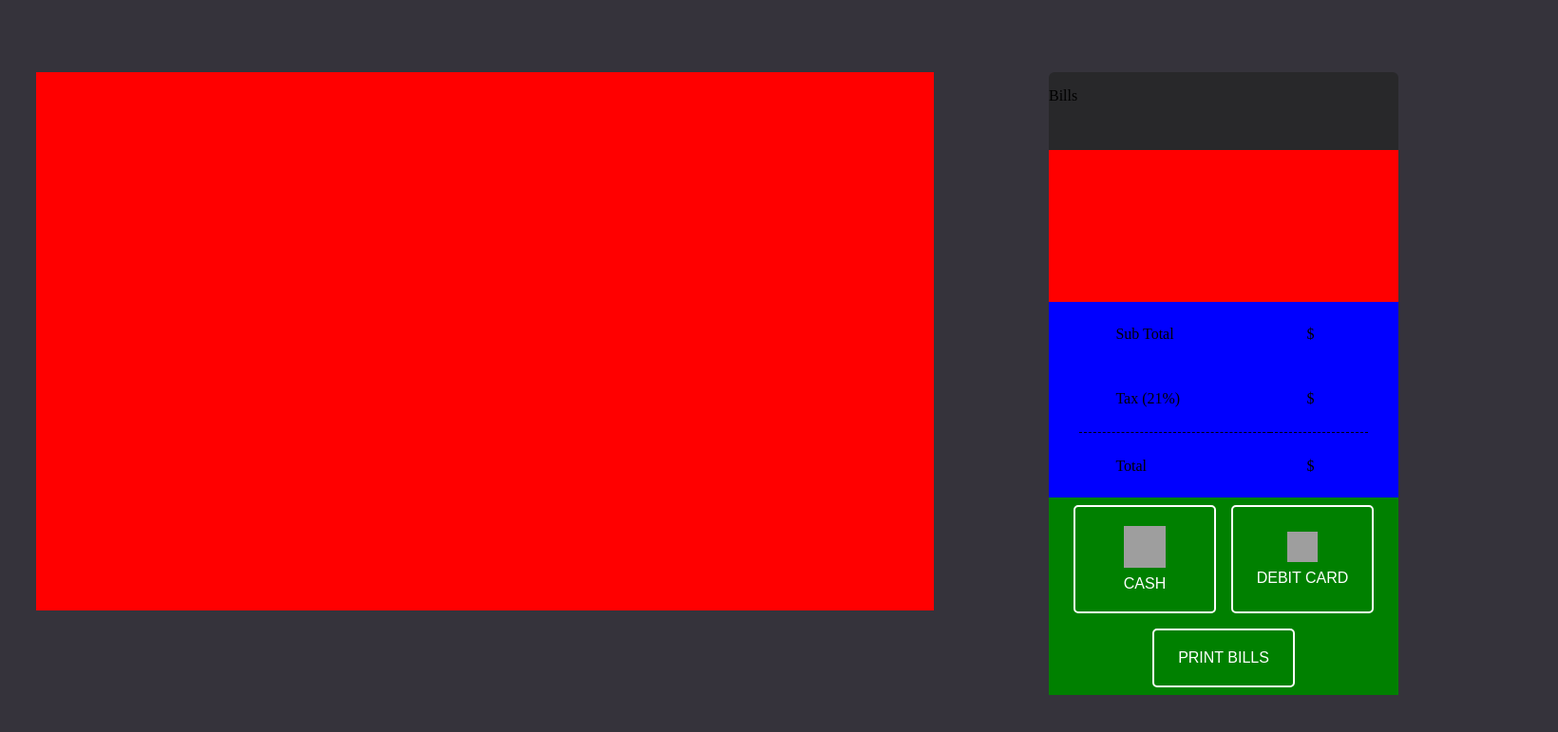
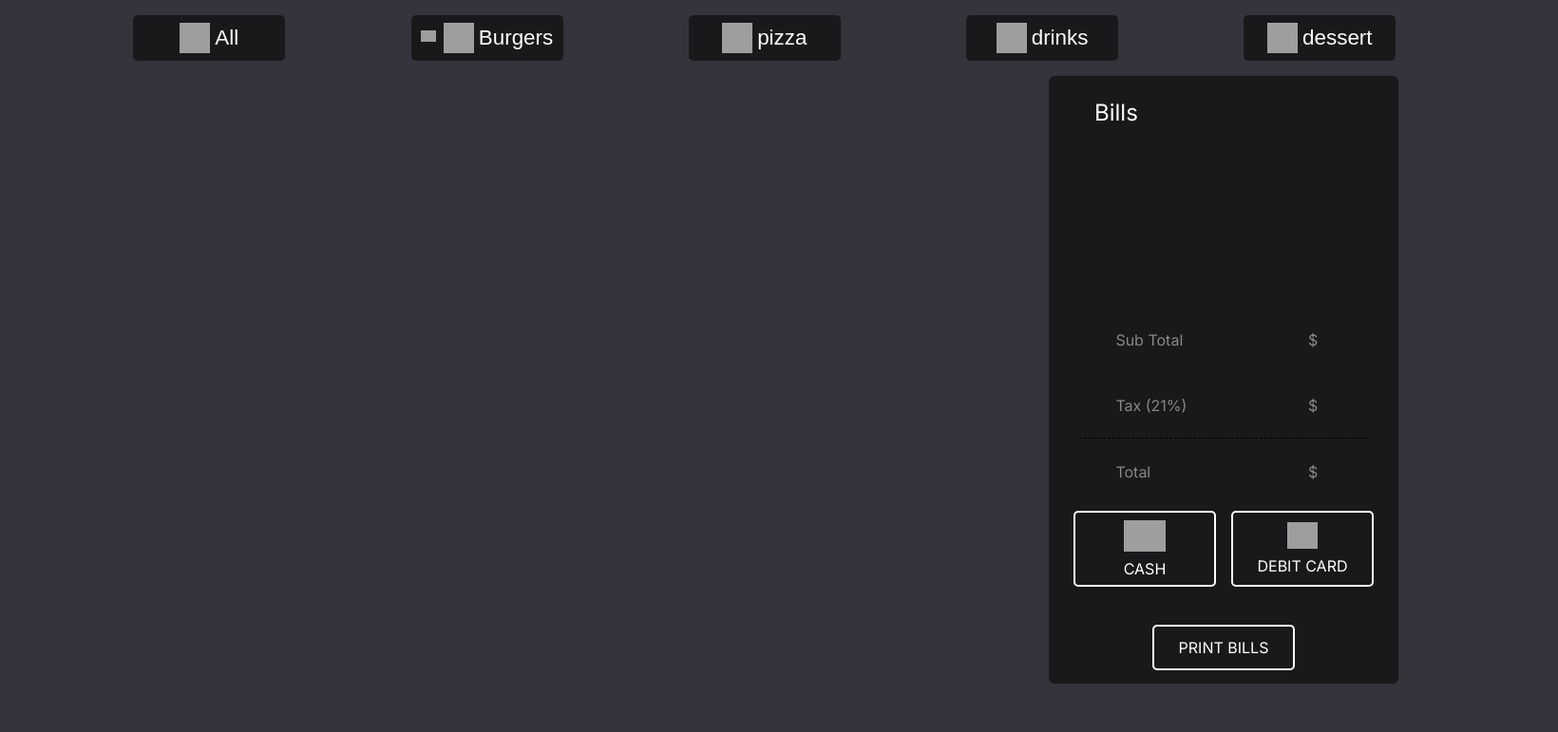
Before and after one commit to Gex-devs/pizzaproject, a Flask app: page / in a window 1640 px wide. Shown: the top 771 px of the page at 95% size. Run offline with Flask 2, Linux system fonts and the light colour scheme; data that the repository does not hold is empty; some libraries are stand-ins or nearby versions; grey boxes are pictures that could not be loaded.

Commit message:
added Working Catago feature

```diff
--- a/CashierDashBoard/static/css/Catago.css
+++ b/CashierDashBoard/static/css/Catago.css
@@ -1,5 +1,6 @@
 .OrderItem {
   display: flex;
+  display: none;
   flex-direction: column;
   justify-content: center;
   align-items: center;
@@ -27,7 +28,6 @@
 
 .Orders {
   position: fixed;
-  background-color: red;
   align-items: flex-start;
   width: 59.05511811rem;
   height: 35.43307086rem;
@@ -35,11 +35,13 @@
   flex-direction: row;
   flex-wrap: wrap;
   justify-content: flex-start;
+  padding-left: 75px;
+
 }
+
 .Orders > * {
   width: calc(30% - 10rem);
-
-  margin: 1.711992283rem;
+  margin: 2rem;
   transition: all 0.3s ease;
 }
 
@@ -47,7 +49,7 @@
   transform: scale(1.1);
 }
 
-.Orders > *:nth-child(even) {
+.Orders > *{
   animation: newItemAdded 0.3s ease-in-out;
 }
 
--- a/CashierDashBoard/static/css/NobodyLikesTaxs.css
+++ b/CashierDashBoard/static/css/NobodyLikesTaxs.css
@@ -1,10 +1,13 @@
 .TotalCalculator {
   position: fixed;
-  background-color: blue;
   display: flex;
   width: 23rem;
   height: 13rem;
   margin-top: 12rem;
+}
+
+.TotalCalculator table{
+  color: #898686;
 }
 
 .Payme {
@@ -34,11 +37,19 @@
   padding: 10px;
   font-size: 16px;
   width: 150px;
+  height: 5rem;
+  position: relative;
   margin: 0.5rem;
+
 }
 
 .FinishOrderButtons img {
   margin-bottom: 0.5rem;
+}
+
+
+.printBills {
+  height: 3rem;
 }
 
 .FinishOrderButtons span {
--- a/CashierDashBoard/static/css/index.css
+++ b/CashierDashBoard/static/css/index.css
@@ -10,37 +10,55 @@
   overflow-x: hidden;
   display: flex;
   flex-direction: row;
-  gap: 17.24871285rem;
-  top: 4.724409449rem;
-  left: 2.362205022rem;
+  gap: 17rem;
+  top: 5rem;
+  left: 2rem;
 }
 
 .CurrentOrder {
   animation: rollIn 0.5s ease-in;
   position: fixed;
-  background: #28282a;
+  background: #19191B;
   width: 23rem;
   left: 69rem;
-  height: 38rem;
+  height: 40rem;
   border-radius: 6px;
+}
+.CurrentOrder {
+  font-family: "Inter";
+}
+
+.CurrentOrder * {
+  font-family: inherit;
 }
 
 .addedOrders {
-  overflow-x:hidden;
+  overflow-x: auto;
   position: fixed;
-  background-color: red;
   display: flex;
   width: 23rem;
   height: 10rem;
-  margin-top: 2rem;
+  margin-top: 1rem;
   flex-direction: row;
   flex-wrap: wrap;
   justify-content: flex-start;
 }
 
-.ButtonsContainer{
+.addedOrders::-webkit-scrollbar {
+  width: 3px; /* Set the width of the scrollbar */
+}
+
+.addedOrders::-webkit-scrollbar-thumb {
+  background-color: #FF9900; /* Set the color of the thumb */
+  border-radius: 10px; /* Set the border radius of the thumb */
+}
+
+.addedOrders::-webkit-scrollbar-track {
+  background-color: #c2c2c2; /* Set the color of the track */
+}
+
+.ButtonsContainer {
   position: fixed;
-  background-color: green;
   display: flex;
   flex-wrap: wrap;
   justify-content: center;
@@ -48,3 +66,51 @@
   height: 13rem;
   margin-top: 24.9rem;
 }
+.TopCatago {
+  position: relative;
+  display: flex;
+  flex-direction: row;
+  justify-content: space-evenly;
+  align-items: center;
+  height: 4rem;
+  width:  99.6rem;
+}
+
+.TopCatago button {
+  width: 10rem;
+  height: 3rem;
+  border-radius: 5px;
+  background-color: #19191B;
+  color: white;
+  border: none;
+  display: flex;
+  font-size: 1.4rem;
+  justify-content: center;
+  align-items: center;
+}
+.TopCatago button:nth-child(2)::before {
+  content: "";
+  display: inline-block;
+  width: 16px;
+  height: 16px;
+  margin-right: 0.5rem;
+  background-image: url("burger-icon.png");
+  background-size: contain;
+  background-repeat: no-repeat;
+}
+
+.TopCatago button img {
+  width: 2rem;
+  height: 2rem;
+  margin-right: 5px;
+
+}
+
+.TopCatago button:focus {
+  outline: none;
+}
+
+.TopCatago button:hover {
+  cursor: pointer;
+  opacity: 0.8;
+}
--- a/CashierDashBoard/static/js/app.js
+++ b/CashierDashBoard/static/js/app.js
@@ -74,3 +74,21 @@
         }
     })
 }
+
+// Filter menu items based on category
+function filterMenu(category) {
+    console.log("clicked")
+    // Get all menu items
+    const menuItems = document.querySelectorAll('.OrderItem');
+
+    // Show or hide each menu item based on category
+    menuItems.forEach(item => {
+        if (category === 'all') {
+            item.style.display = 'inline-block';
+        } else if (item.classList.contains(category)) {
+            item.style.display = 'inline-block';
+        } else {
+            item.style.display = 'none';
+        }
+    });
+}
--- a/CashierDashBoard/static/js/ui.js
+++ b/CashierDashBoard/static/js/ui.js
@@ -12,6 +12,7 @@
     let buckets = document.getElementById("buckets")
     let image = document.createElement("img")
     image.src = Data.icon
+
     let bucketContainer = document.createElement("div")
     bucketContainer.classList.add("InsideItems")
     bucketContainer.dataset.value = Data._id
@@ -20,13 +21,19 @@
     let InsideContainer = document.createElement("div")
     InsideContainer.classList.add("InsideItemsClassifiedr")
     let itemName = document.createElement("p")
+    itemName.style.color = "white";
+    itemName.classList.add("itemName")
     itemName.innerHTML = Data.name
+
     let AmountOfItem = document.createElement("p")
+    AmountOfItem.style.color = "#898686";
+    AmountOfItem.classList.add("amountInInt")
     AmountOfItem.innerHTML = "x" + Data.TotalAmount
 
 
     let price = document.createElement("p")
     price.classList.add("InsideItemsprice")
+    price.style.color = "#898686";
     price.innerHTML = Data.TotalPrice + "$"
 
     InsideContainer.appendChild(itemName)
--- a/CashierDashBoard/templates/index.html
+++ b/CashierDashBoard/templates/index.html
@@ -1,29 +1,65 @@
 <!DOCTYPE html>
 <html>
   <body>
+    <div class="TopCatago">
+      <button onclick="filterMenu('all')">
+        <img src="https://img.icons8.com/external-flaticons-lineal-color-flat-icons/64/null/external-foods-vacation-planning-guys-trip-flaticons-lineal-color-flat-icons.png" alt="All Icon">
+        <span>All</span>
+      </button>
+      <button onclick="filterMenu('burger')">
+        <img src="https://cdn-icons-png.flaticon.com/512/877/877951.png" alt="All Icon">
+        <span>Burgers</span>
+      </button>
+      <button onclick="filterMenu('pizza')">
+        <img src="https://img.icons8.com/doodle/96/null/pizza--v1.png" alt="All Icon">
+        <span>pizza</span>
+      </button>
+      <button onclick="filterMenu('drinks')">
+        <img src="https://img.icons8.com/cotton/64/null/cola.png" alt="All Icon">
+        <span>drinks</span>
+      </button>
+      <button onclick="filterMenu('dessert')">
+        <img src="https://img.icons8.com/external-flaticons-lineal-color-flat-icons/64/null/external-ice-cream-summer-season-flaticons-lineal-color-flat-icons.png" alt="All Icon">
+        <span>dessert</span>
+      </button>
+    </div>
     <div class="Holder">
-      <div class="TopCatago"></div>
       <div class="Orders" id="order">
         <!--Food Menu-->
         {% for menu in foodM %}
-        <button
-          class="OrderItem"
-          onClick="addToBucket(this)"
-          value={{menu['_id']}}
-        >
-          <img
-            src={{menu['icon']}}
-            alt="Your Icon"
-            width="44"
-            height="44"
-          />
-          <span>{{menu['name']}}</span>
-        </button>
-        {% endfor %}
+        {% if menu['category'] == 'burger' %}
+            <button class="OrderItem burger" onClick="addToBucket(this)" value={{menu['_id']}}>
+                <img src={{menu['icon']}} alt="Your Icon" width="44" height="44" />
+                <span>{{menu['name']}}</span>
+            </button>
+        {% elif menu['category'] == 'pizza' %}
+            <button class="OrderItem pizza" onClick="addToBucket(this)" value={{menu['_id']}}>
+                <img src={{menu['icon']}} alt="Your Icon" width="44" height="44" />
+                <span>{{menu['name']}}</span>
+            </button>
+        {% elif menu['category'] == 'drinks' %}
+            <button class="OrderItem drinks" onClick="addToBucket(this)" value={{menu['_id']}}>
+                <img src={{menu['icon']}} alt="Your Icon" width="44" height="44" />
+                <span>{{menu['name']}}</span>
+            </button>
+        {% elif menu['category'] == 'dessert' %}
+            <button class="OrderItem dessert" onClick="addToBucket(this)" value={{menu['_id']}}>
+                <img src={{menu['icon']}} alt="Your Icon" width="44" height="44" />
+                <span>{{menu['name']}}</span>
+            </button>
+        {% else %}
+            <button class="OrderItem other" onClick="addToBucket(this)" value={{menu['_id']}}>
+                <img src={{menu['icon']}} alt="Your Icon" width="44" height="44" />
+                <span>{{menu['name']}}</span>
+            </button>
+        {% endif %}
+    {% endfor %}
       </div>
       <div class="CurrentOrder">
-        <p>Bills</p>
-        <div class="addedOrders" id="buckets"></div>
+        <p style="font-size: 24px;color:white;height:1mm;padding-left:3rem;">Bills</p>
+        <div class="addedOrders" id="buckets">
+
+        </div>
         <div class="TotalCalculator">
           <table class="Payme">
             <tr>
@@ -43,7 +79,7 @@
         <div class="ButtonsContainer">
           <button class="FinishOrderButtons" onClick="sendOrder()">
             <img
-              src="https://img.icons8.com/external-vitaliy-gorbachev-fill-vitaly-gorbachev/60/000000/external-cashier-sales-vitaliy-gorbachev-fill-vitaly-gorbachev.png"
+              src="https://img.icons8.com/external-vitaliy-gorbachev-fill-vitaly-gorbachev/60/FFFFFF/external-cashier-sales-vitaliy-gorbachev-fill-vitaly-gorbachev.png"
               alt="Your Icon"
               width="44"
               height="44"
@@ -52,14 +88,14 @@
           </button>
           <button class="FinishOrderButtons" onClick="sendOrder()">
             <img
-              src="https://img.icons8.com/pastel-glyph/64/null/bank-card-front-side--v1.png"
+              src="https://img.icons8.com/external-smashingstocks-glyph-smashing-stocks/66/FFFFFF/external-credit-card-digital-marketing-smashingstocks-glyph-smashing-stocks.png"
               alt="Your Icon"
               width="32"
               height="32"
             />
             <span>Debit Card</span>
           </button>
-          <button class="FinishOrderButtons" onClick="sendOrder()">
+          <button class="FinishOrderButtons printBills" onClick="sendOrder()">
             <span>print Bills</span>
           </button>
         </div>
@@ -102,4 +138,8 @@
     rel="stylesheet"
     href="{{ url_for('static', filename='css/sideNav.css') }}"
   />
+  <link
+  rel="stylesheet"
+  href="https://fonts.googleapis.com/css2?family=Inter:wght@400&display=swap"
+/>
 </html>
```
Also changed, not shown: CashierDashBoard/static/css/OrderedItems.css (+23 -16 lines).
